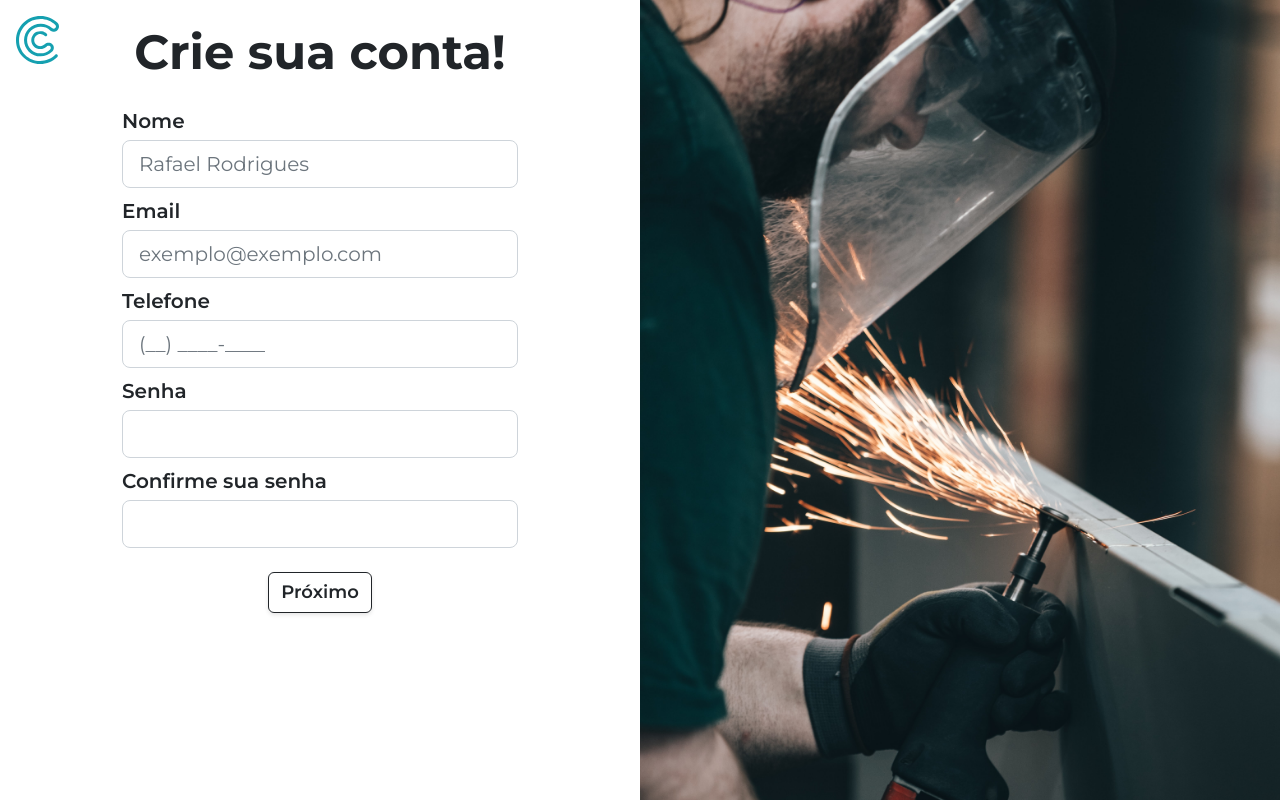
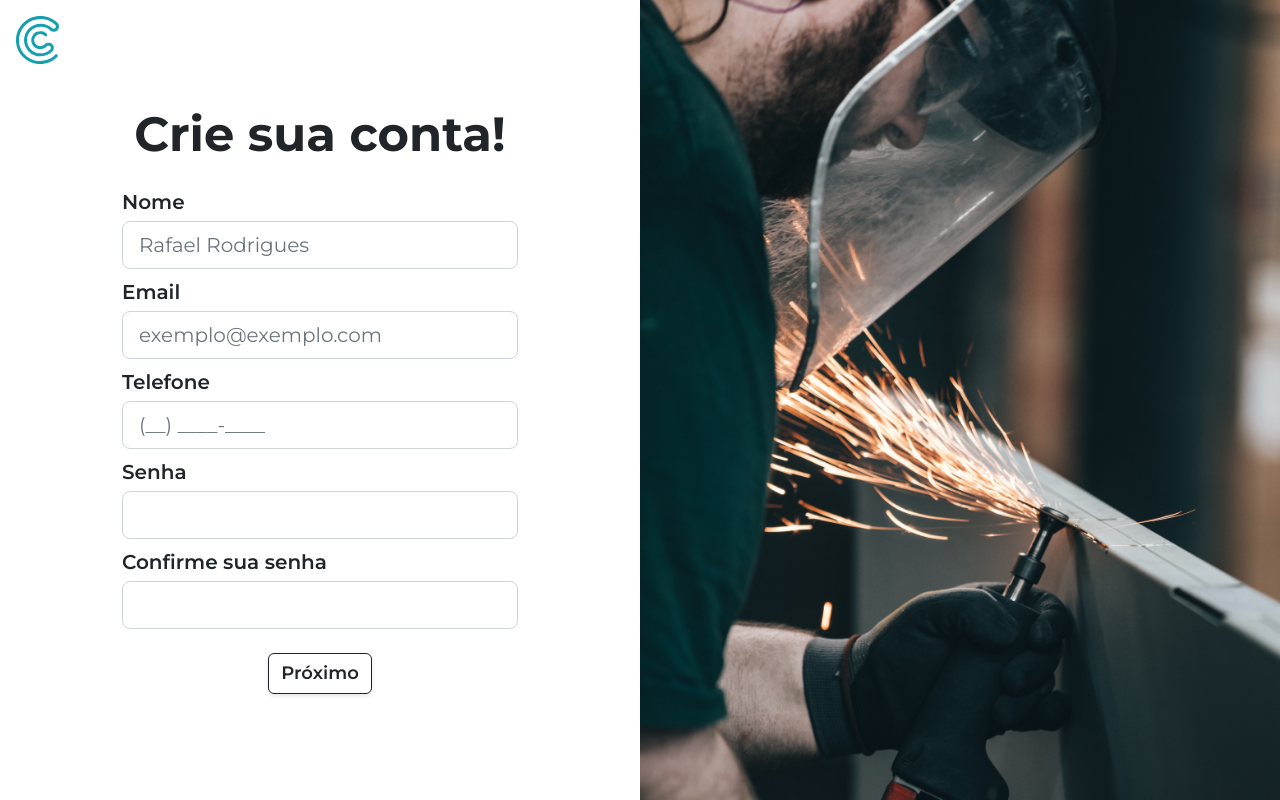
Before and after one commit to RhoBlop/Contratai, a PHP site: page /cadastro.php in a window 1280 px wide. Run offline with PHP 8.4, Linux system fonts and the light colour scheme; some libraries are stand-ins or nearby versions.

Commit message:
nd importante

```diff
--- a/cadastro.php
+++ b/cadastro.php
@@ -13,7 +13,7 @@
             </a>
             <div class="form-row row">
 
-                <div class="col-md-6 d-flex flex-column justify-content-start align-items-center my-2">
+                <div class="col-md-6 d-flex flex-column justify-content-center align-items-center my-2">
 
                     <!-- Título Formulário -->
                     <div class="form-title my-3">
```
